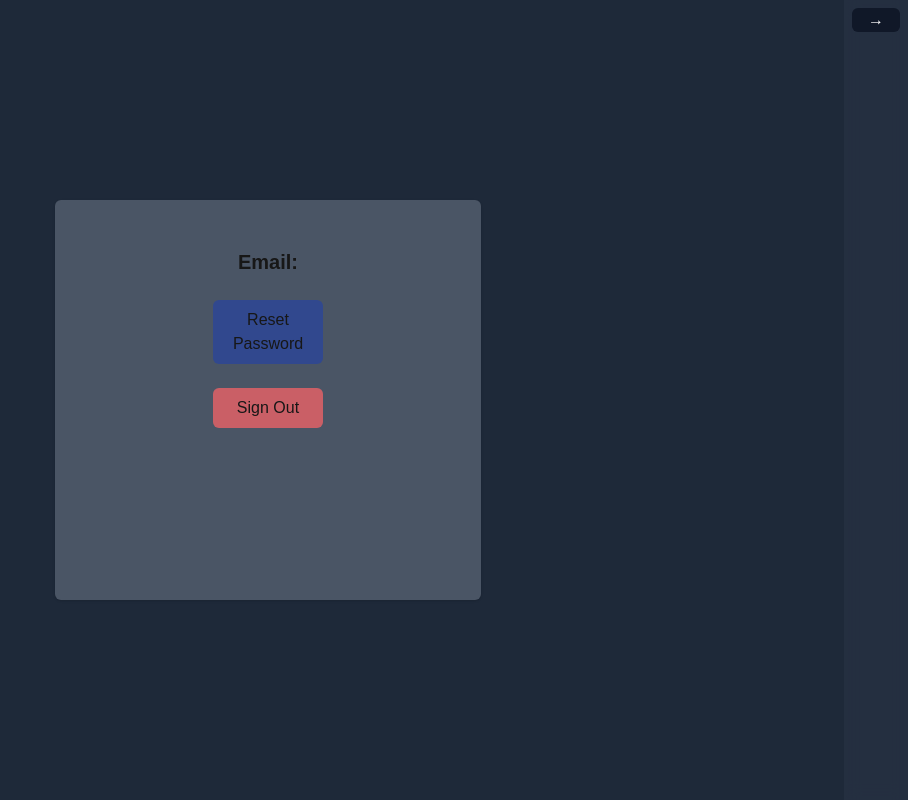
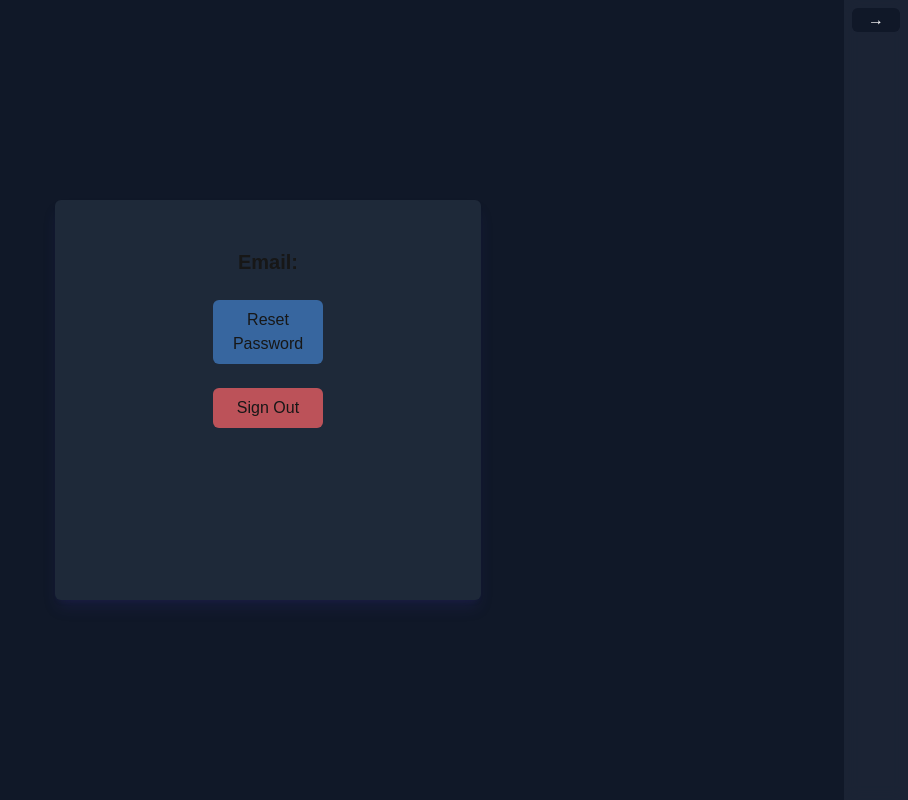
Before and after one commit to connosssss/trackr, a Next.js app: page /user in a window 1280 px wide. Shown: the whole page, without its empty margins (372-1280 px from the left). Built offline with nearby package versions, Linux system fonts and the light colour scheme; no server answers.

Commit message:
finalizing style changes

```diff
--- a/app/user/page.tsx
+++ b/app/user/page.tsx
@@ -40,18 +40,18 @@ export default function LoginPage() {
     };
 
   return (
-    <div className="flex  bg-gray-800 w-full items-center justify-center h-screen ">
+    <div className="flex  bg-gray-900 w-full items-center justify-center h-screen ">
         <Navbar/>
-        <div className='min-w-1/3 min-h-1/2 bg-gray-600 rounded-md shadow p-12
-        flex flex-col justify-start items-center gap-6'>
+        <div className='min-w-1/3 min-h-1/2 bg-gray-800 rounded-md p-12
+        flex flex-col justify-start items-center gap-6 shadow-lg shadow-indigo-900/20'>
             <h2 className='text-xl font-bold text-shadow-2'>
                 Email: {user?.email}
             </h2>
 
 
             <button onClick={handleForgotPassword}
-                className='py-2 hover:bg-blue-900/50 bg-blue-800/50 w-1/3 rounded-md
-                transition-all duration-300'>Reset Password</button>
+                className='py-2 hover:bg-blue-500/50 bg-blue-400/50 w-1/3 rounded-md
+                transition-all duration-300 '>Reset Password</button>
 
 
             <button onClick={handleSignOut}
```
